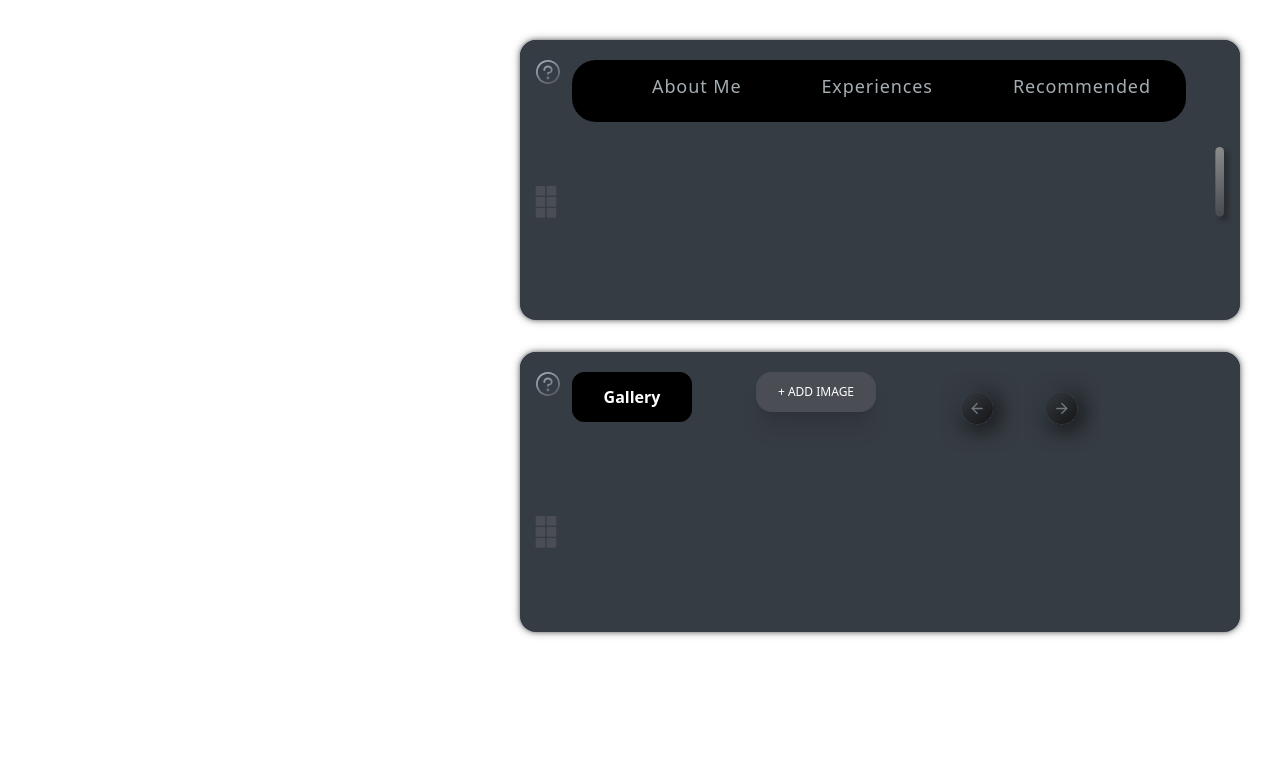
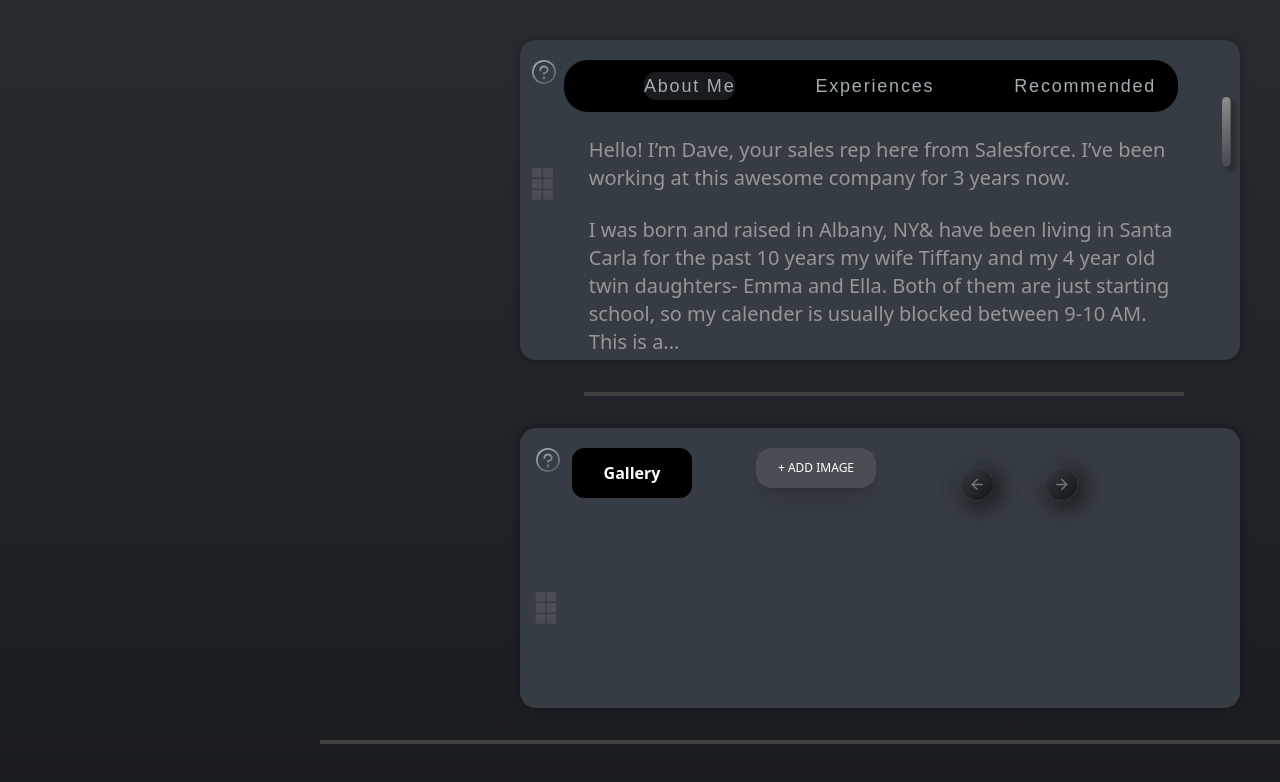
Before and after one commit to Monu2114/Lunacal, a React (Vite) app: page / in a window 1280 px wide. Shown: the top 782 px of the page. Built offline with nearby package versions, Linux system fonts and the light colour scheme.

Commit message:
Widget 1 done except hover

```diff
--- a/src/App.jsx
+++ b/src/App.jsx
@@ -2,25 +2,49 @@ function App() {
   //<button class="">
 
   return (
-    <div className="flex flex-col gap-y-8 items-end justify-items-center mt-10 	">
-      <div className=" py-5 pl-3	flex flex-col gradient-shadow  bg-darkBlack w-[720px] h-[280px] rounded-2xl mr-10 gap-y-16">
+    <div className="flex flex-col gap-y-8 items-end justify-items-center mt-0 bg-custom-gradient h-screen	">
+      <div className=" py-5 pl-3	flex flex-col gradient-shadow  bg-darkBlack w-[720px] h-[320px] rounded-2xl mr-10 gap-y-16 mt-10">
         <div className="flex gap-x-2">
           <img src="src\assets\question.svg" className="w-8 h-6" alt="" />
-          <div className="cursor-pointer flex gap-x-20 display bg-black h-[62px] w-[614px] rounded-3xl py-3 pl-20 text-textColor text-lg	tracking-wider hover:text-white	">
-            <div>About Me</div>
-            <div>Experiences</div>
-            <div>Recommended</div>
+          <div className="flex flex-col">
+            <div className="cursor-pointer flex gap-x-20 display bg-black h-[52px] w-[614px] rounded-3xl py-3 pl-20 text-textColor 	tracking-widest  font-poppins text-lg font-medium	 ">
+              <div className="bg-background hover:text-white rounded-xl">
+                About Me
+              </div>
+              <div className="hover:text-white">Experiences</div>
+              <div className="hover:text-white">Recommended</div>
+            </div>
+            <div className="flex py-6 ">
+              <img
+                src="src\assets\box.svg"
+                className="w-8 h-8 relative -translate-x-8 translate-y-8"
+                alt=""
+              />
+              <div className="flex flex-col mr-10 justify-start	">
+                <p className="text-font text-xl	flex">
+                  Hello! I’m Dave, your sales rep here from Salesforce. I’ve
+                  been working at this awesome company for 3 years now.
+                </p>
+                <br />
+                <p className="text-font text-xl	">
+                  I was born and raised in Albany, NY& have been living in Santa
+                  Carla for the past 10 years my wife Tiffany and my 4 year old
+                  twin daughters- Emma and Ella. Both of them are just starting
+                  school, so my calender is usually blocked between 9-10 AM.
+                  This is a...
+                </p>
+              </div>
+
+              <img
+                src="src\assets\Rectangle 39335.svg "
+                className="w-8 h-20 relative -translate-y-10  "
+                alt=""
+              />
+            </div>
           </div>
         </div>
-        <div className="flex  justify-between w-full ">
-          <img src="src\assets\box.svg" className="w-8 h-8" alt="" />
-          <img
-            src="src\assets\Rectangle 39335.svg"
-            className="w-8 h-20 relative -translate-y-10  "
-            alt=""
-          />
-        </div>
       </div>
+      <div className="w-[600px] bg-neutral-700 h-1 shadow-xl shadow-black ml-10 mr-24"></div>
       <div className=" py-5 pl-3	flex flex-col gradient-shadow  bg-darkBlack w-[720px] h-[280px] rounded-2xl mr-10 gap-y-16">
         <div className="flex gap-x-2 items-top ">
           <img src="src\assets\question.svg" className="w-8 h-6" alt="" />
@@ -31,14 +55,23 @@ function App() {
             <button className="font-medium	bg-button text-white text-xs w-[120px] h-[40px] rounded-2xl shadow-xl">
               + ADD IMAGE
             </button>
-            <div className="flex ">
-              <img src="src\assets\left.svg" alt="" className="w-20 h-20" />
-              <img src="src\assets\right.svg" alt="" className="w-20 h-20" />
+            <div className="flex">
+              <img
+                src="src\assets\left.svg"
+                alt=""
+                className="w-20 h-20 m-0 p-0"
+              />
+              <img
+                src="src\assets\right.svg"
+                alt=""
+                className="w-20 h-20 m-0 p-0"
+              />
             </div>
           </div>
         </div>
         <img src="src\assets\box.svg" className="w-8 h-8" alt="" />
       </div>
+      <div className="w-3/4 bg-neutral-700 h-1 shadow-xl shadow-black"></div>
     </div>
   );
 }
--- a/src/index.css
+++ b/src/index.css
@@ -1,6 +1,8 @@
 @tailwind base;
 @tailwind components;
 @tailwind utilities;
+@import url("https://fonts.googleapis.com/css2?family=Poppins:wght@400;500;600&display=swap");
+
 /* styles.css or a similar stylesheet */
 .gradient-shadow {
   position: relative;
--- a/tailwind.config.js
+++ b/tailwind.config.js
@@ -10,6 +10,13 @@ export default {
         button: "#4A4E54",
         font: "#969696",
       },
+      backgroundImage: {
+        "custom-gradient":
+          "linear-gradient(180deg, #373E44 -100%, #191B1F 100%)",
+      },
+      fontFamily: {
+        poppins: ["Poppins", "sans-serif"],
+      },
     },
   },
   plugins: [],
```
Also changed, not shown: src/assets/Rectangle 5.svg (added).
